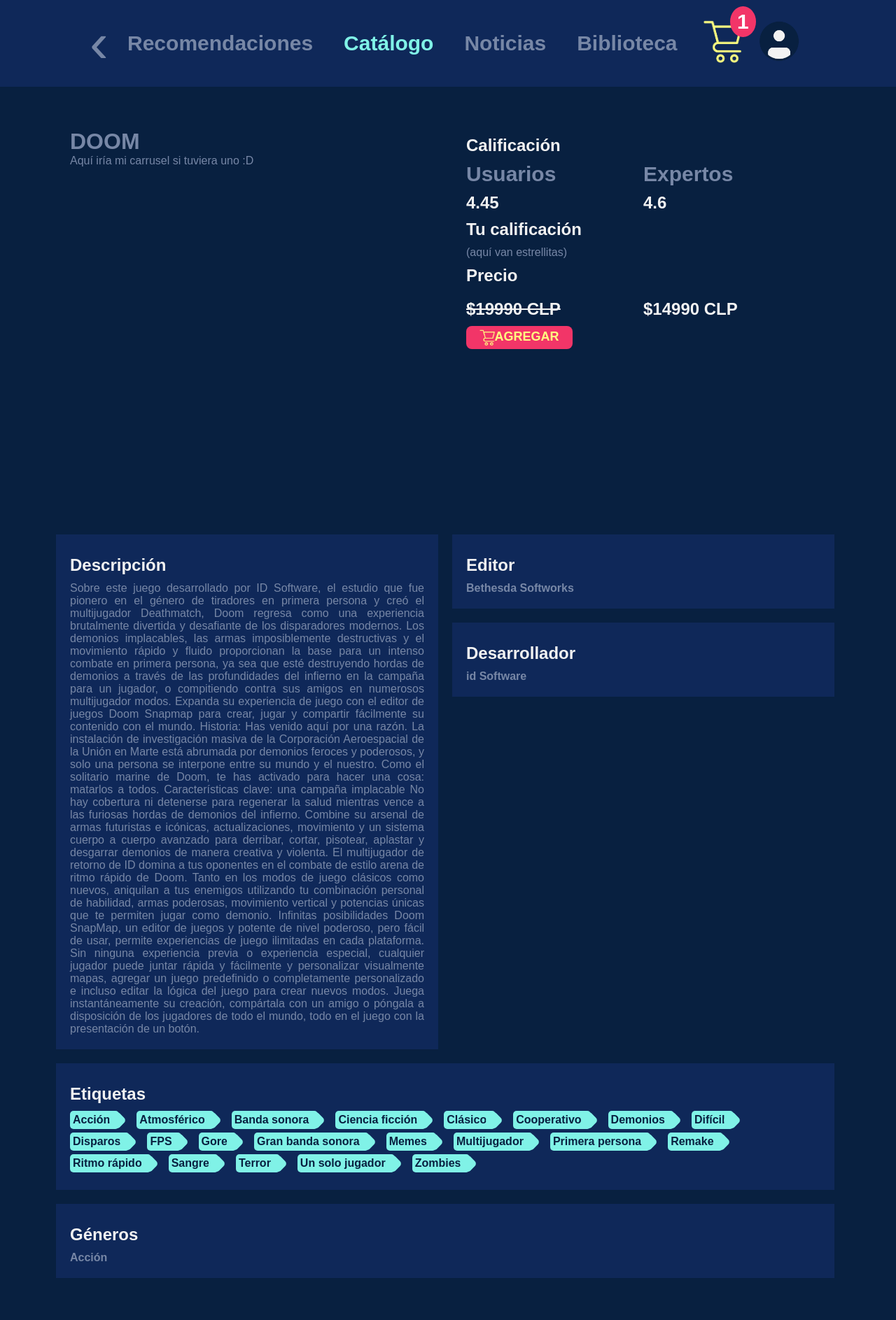
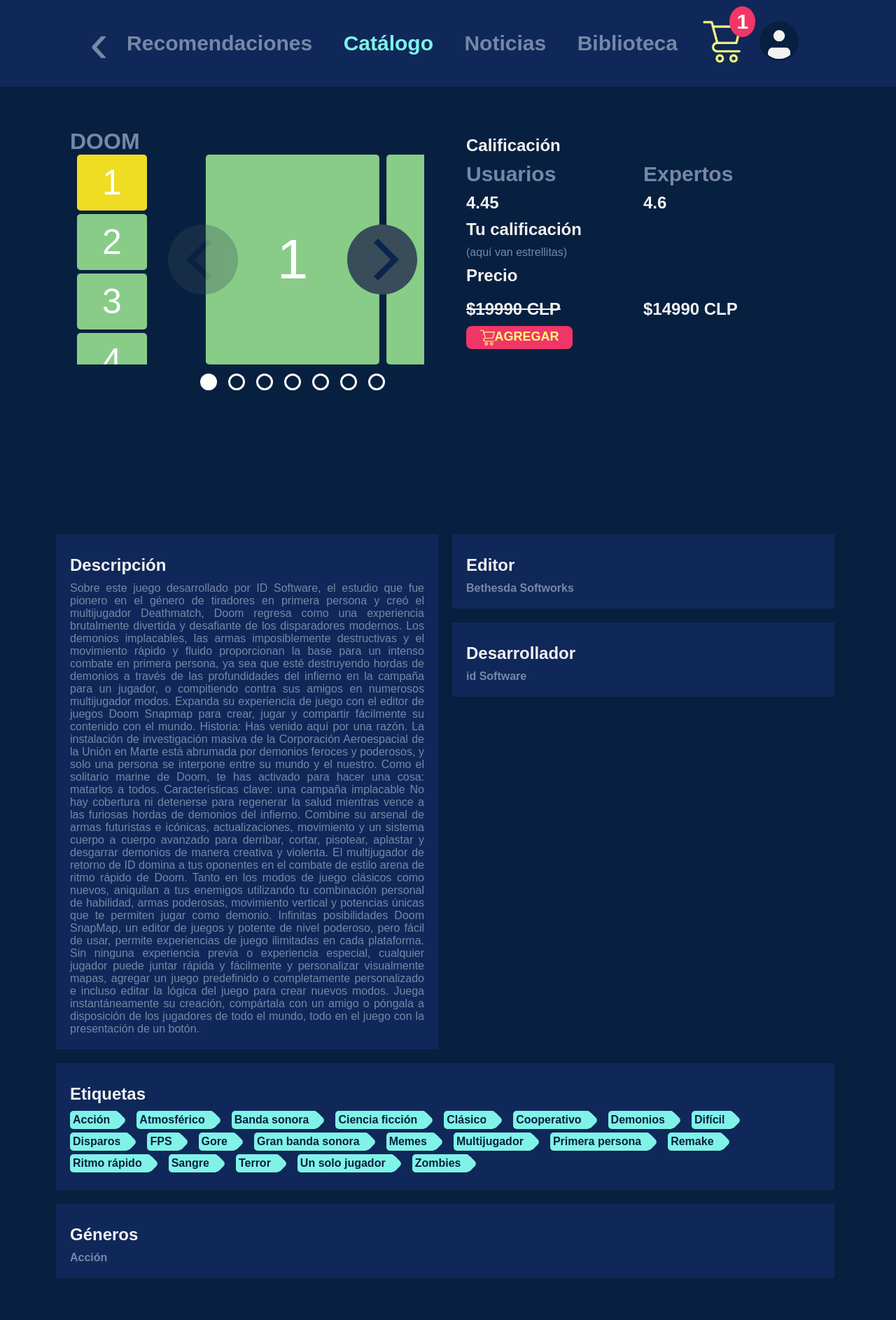
Before and after one commit to FranoCar/proyectoInterfaces, a Flask app: a page that uses proyecto/app/templates/juego.html in a window 1280 px wide. Shown: the whole page at 70% size. Run offline with Flask 2, Linux system fonts and the light colour scheme; data comes from the database, SQL or seed files in the repository.

Commit message:
carrusel juego

```diff
--- a/proyecto/app/routes.py
+++ b/proyecto/app/routes.py
@@ -18,13 +18,23 @@
 	con.close()
 	return render_template('recomendaciones.html', ofertas=ofertas, novs=novs, jugados=jugados, carrito=carrito)
 
-@app.route("/catalogo")
+@app.route("/catalogo", methods = ['GET','POST'])
 def catalogo():
 	carrito = getCarrito()
 	con = sqlite3.connect('app/appdb.db')
 	cur = con.cursor()
-	cur.execute('SELECT id,titulo,caratula,cal_usr,cal_exp,precio,oferta FROM juego')
+	if request.method == 'POST':
+		if len(request.form["nombre"]) > 0:
+			cur.execute(f'''	SELECT id,titulo,caratula,cal_usr,cal_exp,precio,oferta
+							FROM juego
+							WHERE titulo LIKE "%{request.form["nombre"]}%" ''')
+		else:
+			cur.execute('SELECT id,titulo,caratula,cal_usr,cal_exp,precio,oferta FROM juego')
+	else:
+		cur.execute('SELECT id,titulo,caratula,cal_usr,cal_exp,precio,oferta FROM juego')
+
 	juegos = cur.fetchall()
+
 	con.close()
 	return render_template('catalogo.html',juegos=juegos,carrito=carrito)
 
--- a/proyecto/app/static/styles/juego.css
+++ b/proyecto/app/static/styles/juego.css
@@ -110,3 +110,60 @@
     background-color: #80F2E7;
     cursor: pointer;
 }
+/* external css: flickity.css */
+
+* { box-sizing: border-box; }
+
+body { font-family: sans-serif; }
+
+.carousel-container {
+  display: flex;
+}
+
+.carousel {
+  background: #082040;
+  margin-bottom: 40px;
+  flex-grow: 1;
+}
+
+.carousel-cell {
+  width: 66%;
+  height: 300px;
+  margin-right: 10px;
+  background: #8C8;
+  border-radius: 5px;
+  counter-increment: carousel-cell;
+}
+
+/* cell number */
+.carousel-cell:before {
+  display: block;
+  text-align: center;
+  content: counter(carousel-cell);
+  line-height: 300px;
+  font-size: 80px;
+  color: white;
+}
+
+.carousel-nav {
+  width: 120px;
+  margin-left: 10px;
+  max-height: 300px;
+  overflow-y: scroll;
+}
+
+.carousel-nav .carousel-cell {
+  height: 80px;
+  width: 100px;
+  margin: 0 0 5px 0;
+  cursor: pointer;
+}
+
+.carousel-nav .carousel-cell:before {
+  font-size: 50px;
+  line-height: 80px;
+}
+
+.carousel-nav .carousel-cell.is-nav-selected {
+  background: #ED2;
+}
--- a/proyecto/app/templates/catalogo.html
+++ b/proyecto/app/templates/catalogo.html
@@ -30,6 +30,12 @@
 				<img src="static/img/user.png" alt="Usuario">
 			</div>
 		</header>
+			<div class="buscador">
+				<form action="{{ url_for('.catalogo') }}" method="post">
+					<input type="text" placeholder="buscar" name="nombre">
+					<input type="submit" name="buscar" value="Buscar">
+				</form>
+			</div>
 			<div class="lista" id="lista">
 				{% set counter = namespace(value=0) %}
 				{% for juego in juegos %}
--- a/proyecto/app/templates/juego.html
+++ b/proyecto/app/templates/juego.html
@@ -46,7 +46,29 @@
 		<div class="container">
 			<div class="detalles float-child" id="imagenes">
 				<h1>{{ juego[1] }}</h1>
-				<p>Aquí iría mi carrusel si tuviera uno :D</p>
+				<div class="carousel-container">
+				  <!-- Flickity HTML init -->
+				  <div class="carousel-nav" >
+				    <div class="carousel-cell is-nav-selected"></div>
+				    <div class="carousel-cell"></div>
+				    <div class="carousel-cell"></div>
+				    <div class="carousel-cell"></div>
+				    <div class="carousel-cell"></div>
+				    <div class="carousel-cell"></div>
+				    <div class="carousel-cell"></div>
+				  </div>
+
+				  <div class="carousel carousel-main">
+				    <div class="carousel-cell"></div>
+				    <div class="carousel-cell"></div>
+				    <div class="carousel-cell"></div>
+				    <div class="carousel-cell"></div>
+				    <div class="carousel-cell"></div>
+				    <div class="carousel-cell"></div>
+				    <div class="carousel-cell"></div>
+				  </div>
+
+				</div>
 			</div>
 
 			<div class="detalles float-child"id=detalles1>
@@ -138,4 +160,35 @@
 		  document.location.href = "catalogo";
 		}
 	</script>
+	<script >
+		// external js: flickity.pkgd.js
+
+var $carousel = $('.carousel').flickity();
+
+var $carouselNav = $('.carousel-nav');
+var $carouselNavCells = $carouselNav.find('.carousel-cell');
+
+$carouselNav.on( 'click', '.carousel-cell', function( event ) {
+  var index = $( event.currentTarget ).index();
+  $carousel.flickity( 'select', index );
+});
+
+var flkty = $carousel.data('flickity');
+var navTop  = $carouselNav.position().top;
+var navCellHeight = $carouselNavCells.height();
+var navHeight = $carouselNav.height();
+
+$carousel.on( 'select.flickity', function() {
+  // set selected nav cell
+  $carouselNav.find('.is-nav-selected').removeClass('is-nav-selected');
+  var $selected = $carouselNavCells.eq( flkty.selectedIndex )
+    .addClass('is-nav-selected');
+  // scroll nav
+  var scrollY = $selected.position().top +
+    $carouselNav.scrollTop() - ( navHeight + navCellHeight ) / 2;
+  $carouselNav.animate({
+    scrollTop: scrollY
+  });
+});
+	</script>
 </html>
```
Also changed, not shown: proyecto/app/static/styles/catalogo.css (+5 -3 lines).
